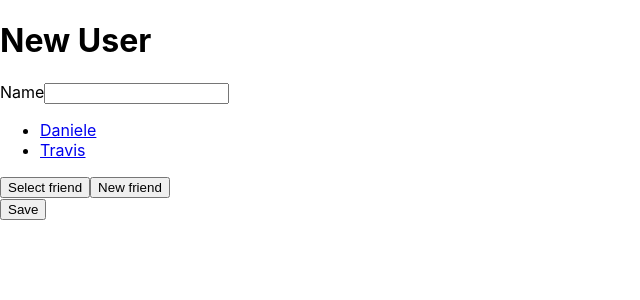
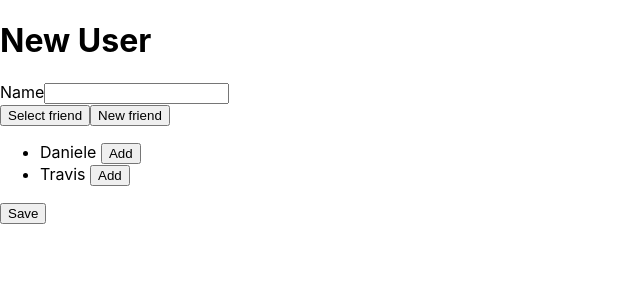
Before and after one commit to dannycalleri/react-playground, a React (Create React App) app: page /users/new in a window 1280 px wide. Both pictures are taken after a click on the button "Select friend". Shown: the top 300 px of the page, without its empty margins (0-640 px from the left). Built offline with nearby package versions, Linux system fonts and the light colour scheme.

Commit message:
feat: add friends functionality

```diff
--- a/src/components/UsersList.tsx
+++ b/src/components/UsersList.tsx
@@ -4,15 +4,20 @@ import type { User } from "../types";
 
 interface UsersListProps {
   users: User[];
+  render?: (user: User) => React.ReactNode;
 }
 
 export function UsersList(props: UsersListProps) {
-  const { users } = props;
+  const { users, render } = props;
   return (
     <ul>
       {users.map((user) => (
         <li key={user.id}>
-          <Link to={`/users/${user.id}`}>{user.name}</Link>
+          {render ? (
+            render(user)
+          ) : (
+            <Link to={`/users/${user.id}`}>{user.name}</Link>
+          )}
         </li>
       ))}
     </ul>
--- a/src/routes/CreateUser.tsx
+++ b/src/routes/CreateUser.tsx
@@ -1,22 +1,46 @@
 import React, { useState } from "react";
 import { UsersList } from "../components/UsersList";
 import { Button } from "../ui";
-import type { StateProps } from "../types";
 import { createUser } from "../state/users";
+import type { StateProps, User } from "../types";
 
 type Props = StateProps;
 
 function Create(props: Props) {
   const [name, setName] = useState("");
+  const [friends, setFriends] = useState(new Set<number>());
+  const [friendsVisible, setFriendsVisible] = useState(false);
 
   const handleNameChange = (e: React.ChangeEvent<HTMLInputElement>) =>
     setName(e.target.value);
 
+  const handleSelectFriendClick = (e: React.MouseEvent) =>
+    setFriendsVisible(true);
+
+  const handleFriendToggle = (user: User) => {
+    const newSet = new Set(friends);
+    if (newSet.has(user.id)) {
+      newSet.delete(user.id);
+    } else {
+      newSet.add(user.id);
+    }
+
+    setFriends(newSet);
+  };
+
   function handleSubmit(e: React.FormEvent<HTMLFormElement>) {
     e.preventDefault();
-    props.state.dispatch(createUser(name));
-    // reset field
+
+    // TODO: checks on name (empty, etc)
+    // if (name.trim() === "") {
+    //   return;
+    // }
+
+    props.state.dispatch(createUser(name, Array.from(friends)));
+
+    // reset fields
     setName("");
+    setFriends(new Set());
   }
 
   return (
@@ -26,10 +50,31 @@ function Create(props: Props) {
         <label htmlFor="name">Name</label>
         <input id="name" type="text" onChange={handleNameChange} value={name} />
 
-        <UsersList users={props.state.data} />
+        <div>
+          <div>
+            <Button onClick={handleSelectFriendClick} type="button">
+              Select friend
+            </Button>
+            <Button type="button">New friend</Button>
+          </div>
 
-        <Button type="button">Select friend</Button>
-        <Button type="button">New friend</Button>
+          {friendsVisible && (
+            <UsersList
+              users={props.state.data}
+              render={(user) => (
+                <>
+                  {user.name}{" "}
+                  <Button
+                    type="button"
+                    onClick={() => handleFriendToggle(user)}
+                  >
+                    {friends.has(user.id) ? "Remove" : "Add"}
+                  </Button>
+                </>
+              )}
+            />
+          )}
+        </div>
 
         <div>
           <Button type="submit">Save</Button>
--- a/src/state/users.ts
+++ b/src/state/users.ts
@@ -2,11 +2,12 @@ import { User, Action } from "../types";
 
 const CREATE_USER = "CREATE_USER";
 
-export function createUser(name: string) {
+export function createUser(name: string, friends?: number[]) {
   return {
     type: CREATE_USER,
     payload: {
       name,
+      friends,
     },
   };
 }
@@ -20,6 +21,7 @@ export function usersReducer(state: User[], action: Action): User[] {
         {
           id: newId,
           name: action.payload.name,
+          friends: action.payload.friends,
         },
       ];
     }
--- a/src/types.ts
+++ b/src/types.ts
@@ -13,4 +13,6 @@ export interface StateProps {
 export interface User {
   name: string;
   id: number;
+  // an array of user IDs
+  friends?: string[];
 }
```
Also changed, not shown: 1 other file (tests, documents, lock files or other folders).
